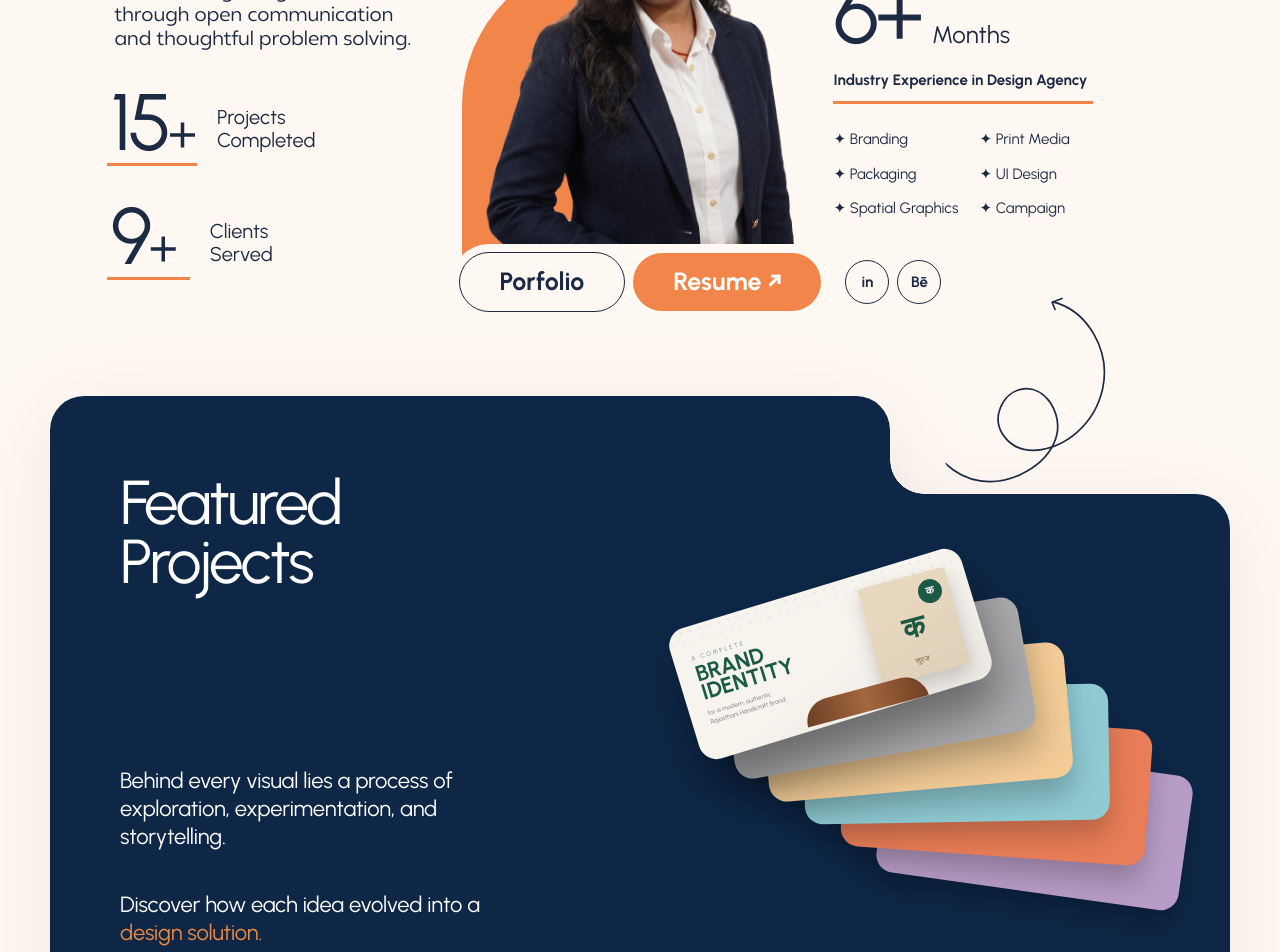
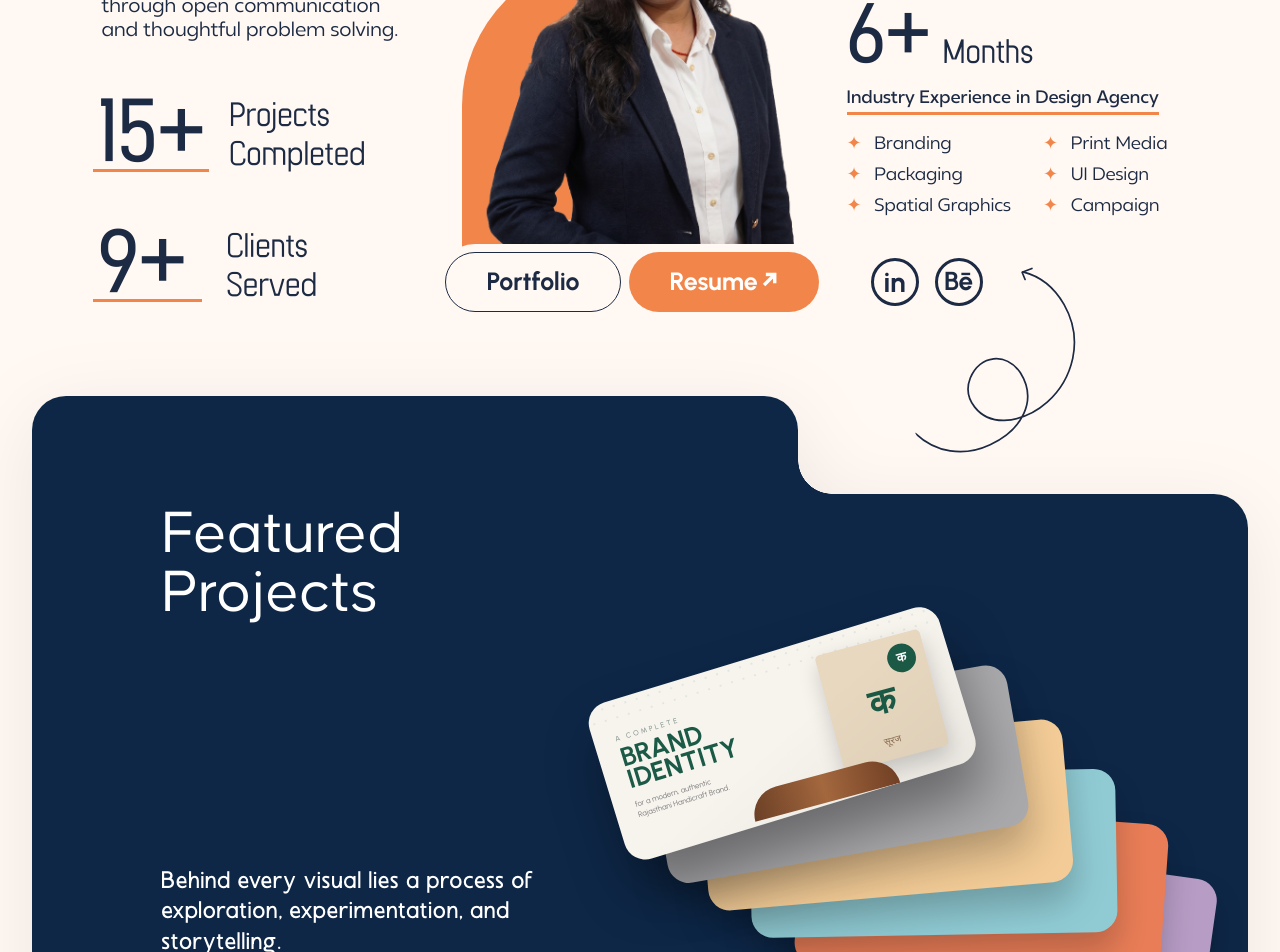
Before and after one commit to rishika912/Rishika-Portfolio, a React (Vite) app: page / in a window 1280 px wide. Shown: the part 460-1412 px from the top of the page. Built offline with nearby package versions, Linux system fonts and the light colour scheme.

Commit message:
hero update

```diff
--- a/src/App.jsx
+++ b/src/App.jsx
@@ -28,7 +28,7 @@ function App() {
             <div className="relative overflow-visible">
 
               {/* CONNECTED SCRIBBLE */}
-              <div className="hidden lg:block absolute right-[120px] top-[580px] scale-85 z-[25] -rotate-[25deg]">
+              <div className="hidden lg:block absolute right-[150px] top-[550px] scale-85 z-[25] -rotate-[25deg]">
 
                 <svg
                   width="250"
@@ -388,7 +388,7 @@ function App() {
       <h3
         className="
           text-[#0D2748]
-          text-[40px]
+          text-[36px]
           font-light
           -mt-[28px] /* Pushed it down slightly so it perfectly aligns with the left side */
           mb-[96px]
@@ -396,7 +396,7 @@ function App() {
           whitespace-nowrap
         "
       >
-        I’d love to be part of the journey.
+        Let's build something worth remembering.
       </h3>
 
       {/* FORM */}
--- a/src/components/CallToAction.jsx
+++ b/src/components/CallToAction.jsx
@@ -1,6 +1,6 @@
 export default function CallToAction() {
     return (
-      <section className="max-w-4xl mx-auto px-8 py-20 relative">
+      <section className="max-w-4xl mx-auto px-8 py-0 relative">
 
       </section>
     );
--- a/src/components/CoreSkills.jsx
+++ b/src/components/CoreSkills.jsx
@@ -24,7 +24,7 @@ export default function CoreSkills() {
   ];
 
   return (
-    <section className="w-full bg-[#FFF8F3] overflow-hidden font-ginder pt-10 pb-16">
+    <section className="w-full bg-[#FFF8F3] overflow-hidden font-ginder pt-10 pb-0">
 
       <div className="relative w-full h-[380px] bg-[#F28E38] overflow-hidden">
 
--- a/src/components/Experience.jsx
+++ b/src/components/Experience.jsx
@@ -31,7 +31,7 @@ export default function Experience() {
   ];
 
   return (
-    <section className="relative w-full bg-[#F5F1EB] overflow-hidden pt-24 pb-10 font-ginder">
+    <section className="relative w-full bg-[#F5F1EB] overflow-hidden pt-20 pb-10 font-ginder">
 
       {/* EXPANDED BOTTOM SHAPE */}
       {expanded && (
--- a/src/components/FeaturedProjects.jsx
+++ b/src/components/FeaturedProjects.jsx
@@ -3,55 +3,52 @@ import React from "react";
 export default function FeaturedProjects() {
   return (
     <section className="w-full bg-[#FFF8F3] py-5 px-4 lg:px-8 overflow-visible font-urbanist">
-      <div className="max-w-[1180px] mx-auto relative">
 
+      {/* 1. WIDTH CONTROLLER */}
+      {/* CHANGED: max-w-[1180px] to max-w-[1400px] */}
+      <div className="max-w-[1300px] mx-auto relative">
 
+        {/* MAIN CONTAINER */}
+        {/* 2. HEIGHT CONTROLLER */}
+        {/* CHANGED: min-h-[615px] to min-h-[750px] */}
+        <div className="relative min-h-[700px] drop-shadow-[0_18px_40px_rgba(0,0,0,0.08)] overflow-visible">
 
-        {/* MAIN CONTAINER
-            - Removed overflow-hidden and standard box-shadow.
-            - Switched to Tailwind's drop-shadow filter which perfectly traces the custom shape!
-        */}
-        <div className="relative min-h-[615px] drop-shadow-[0_18px_40px_rgba(0,0,0,0.08)] overflow-visible">
-
-          {/* MOBILE BACKGROUND (Simple Rectangle) */}
+          {/* MOBILE BACKGROUND */}
           <div className="absolute inset-0 bg-[#0E2747] rounded-[34px] lg:hidden z-0 pointer-events-none"></div>
 
-          {/* DESKTOP BACKGROUND (Flawless Unified Shape without White Masks) */}
+          {/* DESKTOP BACKGROUND */}
           <div className="absolute inset-0 hidden lg:block z-0 pointer-events-none">
-             {/* Left Column (Spans everything except the 340px cutout) */}
-             <div className="absolute top-0 left-0 right-[340px] bottom-0 bg-[#0E2747] rounded-tl-[34px] rounded-bl-[34px] rounded-tr-[34px]"></div>
+             {/* 1. LEFT COLUMN: Changed right-[340px] to right-[240px] */}
+<div className="absolute top-0 left-0 right-[450px] bottom-0 bg-[#0E2747] rounded-tl-[34px] rounded-bl-[34px] rounded-tr-[34px]"></div>
 
-             {/* Right Column (Starts below the cutout, includes the missing top-right rounded corner!) */}
-             <div className="absolute top-[98px] right-0 w-[340px] bottom-0 bg-[#0E2747] rounded-br-[34px] rounded-tr-[34px]"></div>
+{/* 2. RIGHT COLUMN: Changed w-[340px] to w-[240px] */}
+<div className="absolute top-[98px] right-0 w-[470px] bottom-0 bg-[#0E2747] rounded-br-[34px] rounded-tr-[34px]"></div>
 
-             {/* Inner Concave Curve (Seamlessly connects the two columns) */}
-             <div
-               className="absolute top-[64px] right-[306px] w-[34px] h-[34px]"
-               style={{ background: "radial-gradient(circle at 100% 0%, transparent 33.5px, #0E2747 34px)" }}
-             />
+{/* 3. CURVE: Changed right-[306px] to right-[206px] (240 - 34 = 206) */}
+<div
+  className="absolute top-[64px] right-[416px] w-[34px] h-[34px]"
+  style={{ background: "radial-gradient(circle at 100% 0%, transparent 33.5px, #0E2747 34px)" }}
+/>
           </div>
 
           <div className="relative z-20 flex flex-col lg:flex-row h-full">
 
             {/* LEFT CONTENT */}
-            <div className="w-full lg:w-[47%] px-10 lg:px-[70px] pt-[78px] pb-20 flex flex-col justify-between">
-
+            <div className="w-full lg:w-[47%] px-10 lg:px-[70px] pt-[78px] pb-20 flex flex-col justify-between translate-x-15">
               <div>
-                <h2 className="text-white text-[62px] leading-[0.95] tracking-[-2.6px] font-medium">
+                <h2 className="text-white text-[62px] leading-[0.95] font-causten translate-y-8">
                   Featured Projects
                 </h2>
 
-                <div className="mt-[175px] max-w-[430px]">
-
-                  <p className="text-white text-[22px] leading-[1.28] font-light tracking-[-0.2px]">
+                <div className="mt-[175px] max-w-[430px] translate-y-25">
+                  <p className="text-white text-[24px] leading-[1.28] font- font-ginder tracking-[1px]">
                     Behind every visual lies a process
                     of exploration, experimentation,
                     and storytelling.
                   </p>
-
-                  <p className="mt-10 text-white text-[22px] leading-[1.28] font-light tracking-[-0.2px]">
+                  <p className="mt-10 text-white text-[24px] leading-[1.28] font-light font-ginder tracking-[1px] whitespace-nowrap">
                     Discover how each idea evolved into a{" "}
-                    <span className="text-[#F08A42] font-medium">
+                    <span className="text-[#F08A42] font-medium font-ginder">
                       design solution.
                     </span>
                   </p>
@@ -59,11 +56,13 @@ export default function FeaturedProjects() {
               </div>
             </div>
 
-            {/* RIGHT SIDE */}
-            <div className="w-full lg:w-[53%] relative flex items-center justify-center pb-20 lg:pb-0">
+            {/* RIGHT SIDE (Cards) */}
+            {/* The rest of your code remains completely untouched... */}
+            <div className="w-full lg:w-[53%] top-20 right-10 relative flex items-center justify-center pb-20 lg:pb-0">
+               {/* ... Your card stack code ... */}
 
               {/* STACK AREA */}
-              <div className="relative w-[560px] h-[360px]">
+              <div className="relative w-[560px] h-[360px] scale-[1.1] lg:scale-[1.2] origin-center mt-10">
 
                 {/* PURPLE */}
                 <div
--- a/src/components/Hero.jsx
+++ b/src/components/Hero.jsx
@@ -64,32 +64,32 @@ export default function Hero() {
             </p>
           </div>
 
-          <div className="flex flex-col gap-10 translate-x-14">
+          <div className="flex flex-col gap-10 translate-x-14 translate-y-3">
 
             <div className="flex items-center gap-5">
 
-              <div className="border-b-[3px] border-[#F2854A] pb-1.5 px-1">
-                <span className="text-[80px] font-light text-[#1C2A43] leading-[0.75] tracking-tighter">
-                  15<span className="text-[50px] font-medium">+</span>
+              <div className="border-b-[3px] border-[#F2854A] pb-1.9 px-1">
+                <span className="text-[90px] font-medium text-[#1C2A43] leading-[0.75]  font-peroxidase">
+                  15<span className="text-[90px] font-medium ">+</span>
                 </span>
               </div>
 
-              <span className="text-[20px] text-[#1C2A43] leading-[1.15] font-medium">
+              <span className="text-[34px] text-[#1C2A43] leading-[1.15] font-light font-peroxidase">
                 Projects
                 <br />
                 Completed
               </span>
             </div>
 
-            <div className="flex items-center gap-5">
+            <div className="flex items-center gap-6 translate-y-3">
 
-              <div className="border-b-[3px] border-[#F2854A] pb-1.5 px-1 pr-4">
-                <span className="text-[80px] font-light text-[#1C2A43] leading-[0.75] tracking-tighter">
-                  9<span className="text-[50px] font-medium">+</span>
+              <div className="border-b-[3px] border-[#F2854A] pb-1.9 px-1 pr-4">
+                <span className="text-[90px] font-medium text-[#1C2A43] leading-[0.75] font-peroxidase">
+                  9<span className="text-[90px] font-medium">+</span>
                 </span>
               </div>
 
-              <span className="text-[20px] text-[#1C2A43] leading-[1.15] font-medium">
+              <span className="text-[34px] text-[#1C2A43] leading-[1.15] font-light font-peroxidase">
                 Clients
                 <br />
                 Served
@@ -116,24 +116,39 @@ export default function Hero() {
 
   <div className="flex items-center gap-2 bg-[#FFF8F3] rounded-full p-0 ring-[8px] ring-[#FFF8F3]">
 
-              <button className="px-10 py-2.5 rounded-full border-[1.5px] border-[#1C2A43] text-[#1C2A43] font-bold text-[25px] bg-[#FFF8F3]">
-                Porfolio
+    {/* PORTFOLIO BUTTON: Added flex for perfect text centering */}
+    <button className="px-10 py-2.5 rounded-full border-[1.5px] border-[#1C2A43] text-[#1C2A43] font-bold text-[25px] bg-[#FFF8F3] flex items-center justify-center">
+      Portfolio
     </button>
 
-              <button className="px-10 py-2.5 rounded-full bg-[#F2854A] text-white font-bold text-[25px]">
-                Resume ↗
+    {/* RESUME BUTTON: Added transparent border, flex, and wrapped the arrow */}
+    <button className="px-10 py-2.5 rounded-full bg-[#F2854A] text-white font-bold text-[25px] border-[1.5px] border-transparent flex items-center justify-center gap-1">
+      Resume <span className="text-[28px] leading-none mb-1">↗</span>
     </button>
   </div>
 
-            <div className="flex gap-2 ml-6">
+            <div className="flex gap-4 ml-6 translate-x-7">
 
-              <a className="w-11 h-11 rounded-full border-[1.5px] border-[#1C2A43] flex items-center justify-center font-bold text-[#1C2A43] text-[15px] bg-[#FFF8F3]">
+  {/* LinkedIn Button */}
+  <a
+    href="https://www.linkedin.com/in/rishika-jain-9909r?utm_source=share_via&utm_content=profile&utm_medium=member_android"
+    target="_blank"
+    rel="noopener noreferrer"
+    className="w-12 h-12 rounded-full border-[3px] border-[#1C2A43] flex items-center justify-center font-bold text-[#1C2A43] text-[28px] bg-[#FFF8F3] hover:bg-[#1C2A43] hover:text-[#FFF8F3] transition-all duration-300"
+  >
     in
   </a>
 
-              <a className="w-11 h-11 rounded-full border-[1.5px] border-[#1C2A43] flex items-center justify-center font-bold text-[#1C2A43] text-[15px] bg-[#FFF8F3]">
+  {/* Behance Button */}
+  <a
+    href="https://www.behance.net/rishikajain9909"
+    target="_blank"
+    rel="noopener noreferrer"
+    className="w-12 h-12 rounded-full border-[3px] border-[#1C2A43] flex items-center justify-center font-bold text-[#1C2A43] text-[26px] bg-[#FFF8F3] hover:bg-[#1C2A43] hover:text-[#FFF8F3] transition-all duration-300"
+  >
     Bē
   </a>
+
 </div>
           </div>
         </div>
@@ -141,27 +156,28 @@ export default function Hero() {
         {/* RIGHT */}
         <div className="flex flex-col justify-end w-full pb-8 relative mb-15 -ml-30 pl-6">
 
-          <div className="flex items-baseline gap-3 mb-2">
-            <span className="text-[85px] font-light text-[#1C2A43] leading-none tracking-tighter">
+          <div className="flex items-baseline gap-3 font-peroxidase">
+            <span className="text-[85px] font-medium text-[#1C2A43] leading-none">
               6+
             </span>
 
-            <span className="text-[24px] text-[#1C2A43] font-medium pb-2">
+            <span className="text-[34px] text-[#1C2A43] font-light pb-2">
               Months
             </span>
           </div>
 
-          <p className="text-[15px] font-bold text-[#1C2A43] border-b-[3px] border-[#F2854A] pb-2.5 mb-6 w-[260px]">
+          {/* Changed w-[260px] to w-max and added whitespace-nowrap */}
+<p className="text-[18px] font-neue font-medium text-[#1C2A43] border-b-[3px] border-[#F2854A] pb- mb-4 w-max whitespace-nowrap">
   Industry Experience in Design Agency
 </p>
 
-          <div className="grid grid-cols-2 gap-y-3 gap-x-4 text-[15px] text-[#1C2A43] font-medium">
-            <div>✦ Branding</div>
-            <div>✦ Print Media</div>
-            <div>✦ Packaging</div>
-            <div>✦ UI Design</div>
-            <div>✦ Spatial Graphics</div>
-            <div>✦ Campaign</div>
+<div className="grid grid-cols-2 gap-y-1 gap-x-8 font-neue text-[18px] text-[#1C2A43] shrink-0 w-max whitespace-nowrap">
+  <div><span className="text-[#F2854A] mr-2">✦</span> Branding</div>
+  <div><span className="text-[#F2854A] mr-2">✦</span> Print Media</div>
+  <div><span className="text-[#F2854A] mr-2">✦</span> Packaging</div>
+  <div><span className="text-[#F2854A] mr-2">✦</span> UI Design</div>
+  <div><span className="text-[#F2854A] mr-2">✦</span> Spatial Graphics</div>
+  <div><span className="text-[#F2854A] mr-2">✦</span> Campaign</div>
 </div>
 
         </div>
```
Also changed, not shown: src/components/Achievements.jsx (+11 -10 lines). Lines whose indentation alone changed are shown as unchanged.
